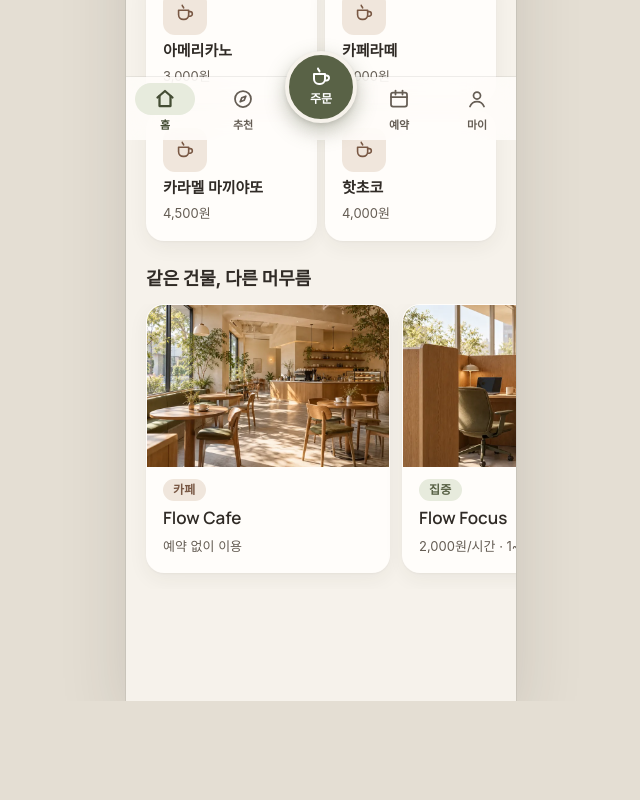
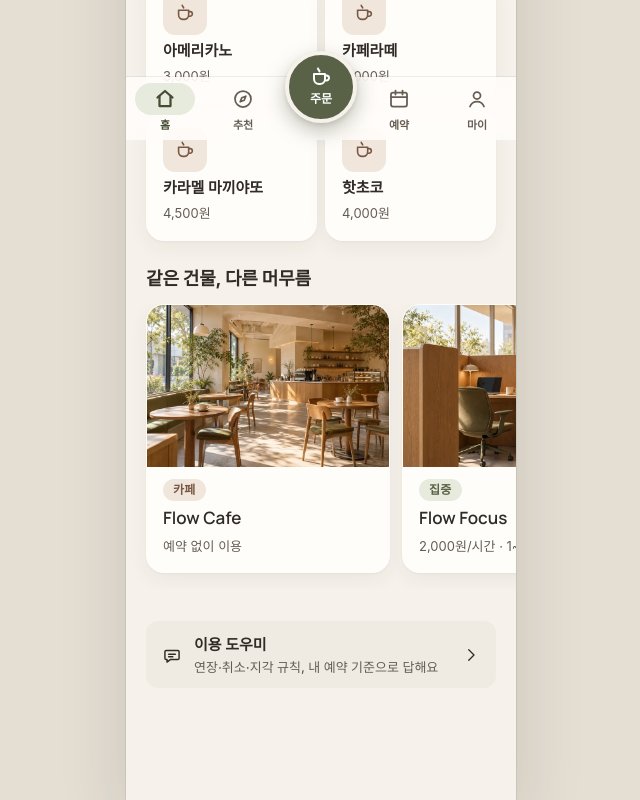
Before and after one commit to Binwoojin/aulo-reservation-app, a React (Vite) app in the folder webapp/: page / in a window 1280 px wide. Shown: the part 660-1460 px from the top of the page, without its empty margins (319-959 px from the left). Before the commit the page ends 1361 px from the top, so only its background shows below. Built offline with nearby package versions, Linux system fonts and the light colour scheme; a web font is replaced by a local one.

Commit message:
웹앱: 홈 맨 아래에 이용 도우미 진입점 추가
보조 기능이라 배너가 아닌 한 줄 링크로, 홈의 상태·행동 영역 아래에 둔다.

Co-Authored-By: Claude Opus 5.5 <noreply@anthropic.com>
Claude-Session: https://claude.ai/code/session_01D4JehJrTbzPZFKRBnCfzeX

```diff
--- a/webapp/src/pages/HomePage.jsx
+++ b/webapp/src/pages/HomePage.jsx
@@ -86,6 +86,16 @@ export default function HomePage() {
             })}
           </ul>
         </section>
+
+        {/* 보조 기능이라 홈 맨 아래에 한 줄로만 둔다 (필수 규칙 6·7) */}
+        <Link to="/help" className="notice-row help-link home-help">
+          <Icon name="chat" size={20} />
+          <span className="home-help__text">
+            <strong>이용 도우미</strong>
+            <small>연장·취소·지각 규칙, 내 예약 기준으로 답해요</small>
+          </span>
+          <Icon name="chevron" size={18} />
+        </Link>
       </div>
     </>
   );
--- a/webapp/src/styles/app.css
+++ b/webapp/src/styles/app.css
@@ -787,3 +787,7 @@ a.ticket__link:active { background: var(--color-bg); }
 .chat-send:disabled { background: var(--color-bg-sub); color: var(--color-text-sub); }
 .help-link { color: var(--color-text); }
 .help-link span { font-size: 0.875rem; }
+.home-help { margin-top: var(--space-2); padding-block: var(--space-3); }
+.home-help__text { display: flex; flex-direction: column; gap: 2px; }
+.home-help__text strong { font-size: 0.9375rem; font-weight: 700; }
+.home-help__text small { font-size: 0.8125rem; color: var(--color-text-sub); line-height: 1.4; }
```
Also changed, not shown: 1 other file (tests, documents, lock files or other folders).
